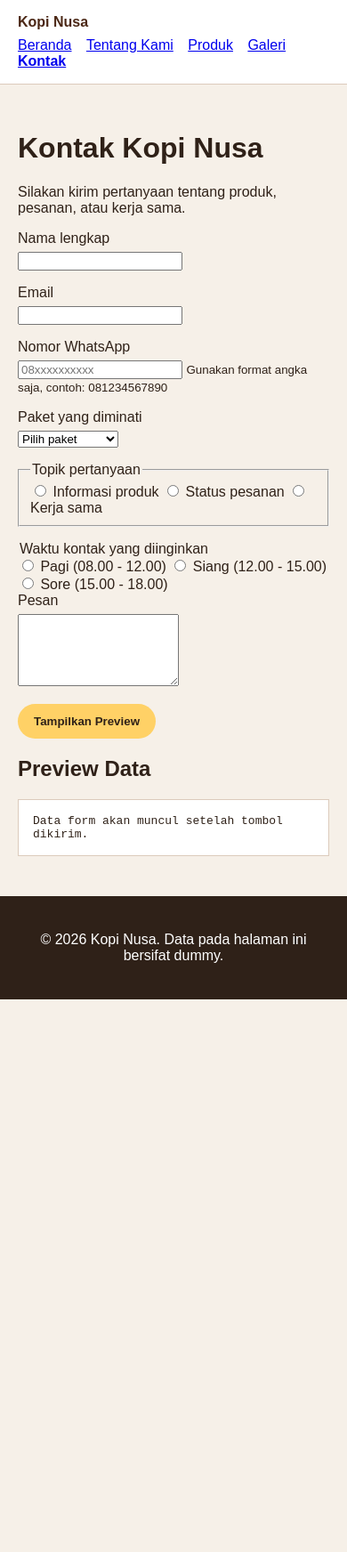
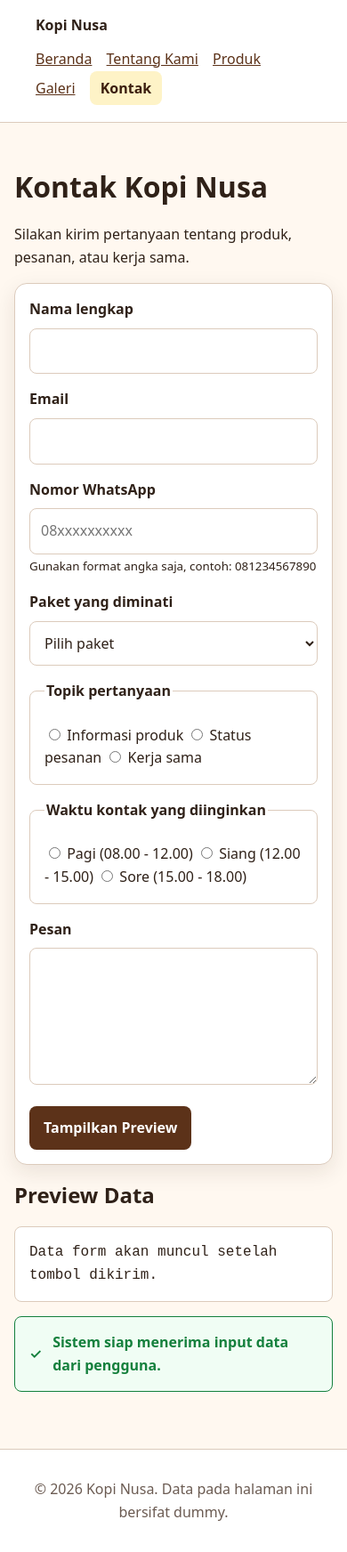
Before and after one commit to SeptiaRamadhaniPutriImiyanti/Kopi-Nusa, a plain HTML site: page kontak.html in a window 390 px wide. Shown: the whole page at 89% size. Before the commit the page ends 1123 px from the top, so only its background shows below. Drawn offline with Linux system fonts and the light colour scheme.

Commit message:
feat: bangun fondasi css dan design token

```diff
--- a/css/style.css
+++ b/css/style.css
@@ -1,64 +1,341 @@
+/* ==========================================================================
+   1. REGISTRASI DESIGN TOKENS (VARIABEL CSS)
+   ========================================================================== */
+:root {
+  /* Skema Warna Utama & Netral */
+  --color-primary: #5c3219;
+  --color-primary-strong: #3b1e0e;
+  --color-text: #2f2118;
+  --color-muted: #6b5b52;
+  --color-surface: #ffffff;
+  --color-surface-soft: #fff8f0;
+  --color-border: #dccbbc;
+  --color-focus: #1d4ed8;
+
+  /* Variasi Warna Aksesibilitas & Pesan Status */
+  --color-accent: #d97706;
+  --color-accent-hover: #b45309;
+  --color-success: #15803d;
+  --color-danger: #b91c1c;
+
+  /* Sistem Spacing / Jarak Elemen */
+  --space-1: 0.5rem;
+  --space-2: 0.75rem;
+  --space-3: 1rem;
+  --space-4: 1.5rem;
+  --space-5: 2rem;
+  --space-xl: 3rem;
+
+  /* Sistem Border Radius / Sudut Komponen */
+  --radius-sm: 0.5rem;
+  --radius-md: 0.875rem;
+  --radius-lg: 1.25rem;
+
+  /* Elevasi & Efek Bayangan */
+  --shadow-card: 0 0.5rem 1.5rem rgb(47 33 24 / 0.1);
+}
+
+/* ==========================================================================
+   2. ATURAN DASAR & RESET STYLES
+   ========================================================================== */
+*,
+*::before,
+*::after {
+  box-sizing: border-box;
+}
+
+html {
+  color-scheme: light;
+}
+
 body {
   margin: 0;
-  color: #2f2118;
-  background: #f6f0e8;
-  font-family: Arial, sans-serif;
+  color: var(--color-text);
+  background: var(--color-surface-soft);
+  font-family: system-ui, -apple-system, BlinkMacSystemFont, "Segoe UI", sans-serif;
+  font-size: 1rem;
+  line-height: 1.6;
+}
+
+img {
+  max-width: 100%;
+  height: auto;
+}
+
+a {
+  color: var(--color-primary);
+}
+
+a:hover {
+  color: var(--color-primary-strong);
+}
+
+/* Aksesibilitas Indikator Fokus Keyboard */
+:focus-visible {
+  outline: 3px solid var(--color-focus);
+  outline-offset: 3px;
+}
+
+.skip-link {
+  position: absolute;
+  top: -5rem;
+  left: var(--space-3);
+  padding: var(--space-2) var(--space-3);
+  color: var(--color-surface);
+  background: var(--color-text);
+}
+
+.skip-link:focus {
+  top: var(--space-3);
+}
+
+/* ==========================================================================
+   3. KOMPONEN LAYOUT UTAMA
+   ========================================================================== */
+.site-header,
+.site-footer {
+  padding: var(--space-3) var(--space-4);
+  background: var(--color-surface);
+  border-bottom: 1px solid var(--color-border);
+}
+
+.site-footer {
+  margin-top: var(--space-5);
+  color: var(--color-muted);
+  text-align: center;
+  border-top: 1px solid var(--color-border);
+  border-bottom: 0;
+}
+
+.nav,
+.page {
+  width: min(100% - 2rem, 60rem);
+  margin-inline: auto;
+}
+
+.brand {
+  display: inline-block;
+  margin-bottom: var(--space-2);
+  color: var(--color-text);
+  font-weight: 800;
+  text-decoration: none;
+}
+
+.nav ul {
+  padding: 0;
+  margin: 0;
+  list-style: none;
+}
+
+.nav li {
+  display: inline-block;
+  margin: 0 var(--space-2) var(--space-1) 0;
+}
+
+.nav a[aria-current="page"] {
+  padding: var(--space-1) var(--space-2);
+  color: var(--color-primary-strong);
+  font-weight: 700;
+  text-decoration: none;
+  background: #fef3c7;
+  border-radius: var(--radius-sm);
 }
 
 .page {
-  max-width: 920px;
-  margin: 0 auto;
-  padding: 32px 20px;
+  padding-block: var(--space-5);
 }
 
 .hero {
-  padding: 36px;
-  color: white;
-  background: #6f3b1f;
-  border-radius: 24px;
+  padding: var(--space-xl);
+  color: var(--color-surface);
+  background: var(--color-primary);
+  border-radius: var(--radius-lg);
+}
+
+/* ==========================================================================
+   4. TIPOGRAFI & TEKS
+   ========================================================================== */
+h1,
+h2,
+h3 {
+  line-height: 1.2;
+  text-wrap: balance;
+}
+
+h1 {
+  font-size: clamp(2rem, 6vw, 3rem);
+}
+
+p,
+li {
+  max-width: 68ch;
 }
 
 .eyebrow {
-  margin: 0 0 8px;
-  letter-spacing: 0.14em;
+  color: var(--color-primary);
+  font-weight: 800;
+  letter-spacing: 0.08em;
   text-transform: uppercase;
 }
 
-.products {
-  padding-left: 1.2rem;
+.hero .eyebrow {
+  color: #fef3c7;
 }
 
-button {
-  padding: 12px 18px;
-  color: #2f2118;
-  font-weight: 700;
-  cursor: pointer;
-  background: #ffd166;
-  border: 0;
-  border-radius: 999px;
+.price {
+  color: var(--color-primary-strong);
+  font-weight: 800;
 }
 
-.skip-link { position: absolute; left: -9999px; padding: 8px 12px; color: white; background: #2f2118; }
-.skip-link:focus { top: 8px; left: 8px; }
-.site-header { padding: 16px 20px; background: white; border-bottom: 1px solid #dccbbc; }
-.nav { max-width: 920px; margin: 0 auto; }
-.brand { display: inline-block; margin-bottom: 8px; color: #4b2715; font-weight: 800; text-decoration: none; }
-.nav ul { padding: 0; margin: 0; list-style: none; }
-.nav li { display: inline-block; margin-right: 12px; }
-.nav a[aria-current="page"] { font-weight: 800; }
-a:focus-visible,
-button:focus-visible { outline: 3px solid #2563eb; outline-offset: 3px; }
-.site-footer { padding: 24px 20px; color: white; text-align: center; background: #2f2118; }
+/* ==========================================================================
+   5. STYLING TOMBOL & SPESIFISITAS (CASCADE)
+   ========================================================================== */
+/* Style Tombol Default / Global */
+.button,
+button {
+  display: inline-block;
+  padding: var(--space-2) var(--space-3);
+  color: var(--color-surface);
+  font: inherit;
+  font-weight: 700;
+  text-decoration: none;
+  cursor: pointer;
+  background: var(--color-primary);
+  border: 0;
+  border-radius: var(--radius-sm);
+}
 
-img { max-width: 100%; height: auto; }
-figure { margin: 0 0 24px; }
-figcaption { margin-top: 8px; color: #6b5b52; }
-table { width: 100%; border-collapse: collapse; }
-caption { margin-bottom: 8px; font-weight: 700; text-align: left; }
+.button:hover,
+button:hover {
+  color: var(--color-surface);
+  background: var(--color-primary-strong);
+}
+
+/* Aturan Khusus Tombol Hero (Uji Coba Specificity DevTools) */
+.hero button {
+  color: var(--color-surface);
+  background: var(--color-accent);
+}
+
+.hero button:hover {
+  background: var(--color-accent-hover);
+}
+
+/* ==========================================================================
+   6. ELEMEN CARD, TABEL, DAN FORMULIR
+   ========================================================================== */
+.product-card,
+.media-card,
+table,
+form {
+  margin-block: var(--space-3);
+  padding: var(--space-3);
+  background: var(--color-surface);
+  border: 1px solid var(--color-border);
+  border-radius: var(--radius-md);
+  box-shadow: var(--shadow-card);
+}
+
+figure {
+  margin-inline: 0;
+}
+
+figcaption,
+caption {
+  color: var(--color-muted);
+}
+
+table {
+  width: 100%;
+  border-collapse: collapse;
+  border-radius: 0;
+}
+
+caption {
+  margin-bottom: var(--space-2);
+  font-weight: 700;
+  text-align: left;
+}
+
 th,
-td { padding: 10px; text-align: left; border: 1px solid #dccbbc; }
+td {
+  padding: var(--space-2);
+  text-align: left;
+  border: 1px solid var(--color-border);
+}
 
-.field { margin-bottom: 16px; }
-.field label { display: block; margin-bottom: 6px; }
-fieldset { margin: 0 0 16px; }
-#preview-form { padding: 16px; white-space: pre-wrap; background: white; border: 1px solid #dccbbc; }
+th {
+  background: var(--color-surface-soft);
+}
+
+.field {
+  margin-bottom: var(--space-3);
+}
+
+.field label,
+legend {
+  display: block;
+  margin-bottom: var(--space-1);
+  font-weight: 700;
+}
+
+.field input,
+.field select,
+.field textarea {
+  width: 100%;
+  padding: var(--space-2);
+  color: inherit;
+  font: inherit;
+  background: var(--color-surface);
+  border: 1px solid var(--color-border);
+  border-radius: var(--radius-sm);
+}
+
+input[type="radio"],
+input[type="checkbox"] {
+  width: auto;
+}
+
+fieldset {
+  margin: 0 0 var(--space-3);
+  padding: var(--space-3);
+  border: 1px solid var(--color-border);
+  border-radius: var(--radius-sm);
+}
+
+audio {
+  max-width: 100%;
+}
+
+#preview-form {
+  padding: var(--space-3);
+  white-space: pre-wrap;
+  background: var(--color-surface);
+  border: 1px solid var(--color-border);
+  border-radius: var(--radius-sm);
+}
+
+/* ==========================================================================
+   7. KOMPONEN PESAN STATUS INFORMASI
+   ========================================================================== */
+.status-message {
+  display: flex;
+  align-items: center;
+  gap: var(--space-2);
+  padding: var(--space-3);
+  margin-top: var(--space-3);
+  font-weight: 600;
+  border-radius: var(--radius-sm);
+}
+
+.status-success {
+  color: var(--color-success);
+  background: #f0fdf4;
+  border: 1px solid var(--color-success);
+}
+
+.status-danger {
+  color: var(--color-danger);
+  background: #fef2f2;
+  border: 1px solid var(--color-danger);
+}
--- a/kontak.html
+++ b/kontak.html
@@ -58,6 +58,7 @@
           <label><input type="radio" name="topik" value="kerja-sama" /> Kerja sama</label>
         </fieldset>
 
+        <fieldset>
           <legend>Waktu kontak yang diinginkan</legend>
           <label><input type="radio" name="waktu_kontak" value="pagi" required /> Pagi (08.00 - 12.00)</label>
           <label><input type="radio" name="waktu_kontak" value="siang" /> Siang (12.00 - 15.00)</label>
@@ -75,6 +76,10 @@
       <section aria-labelledby="preview-title">
         <h2 id="preview-title">Preview Data</h2>
         <pre id="preview-form" aria-live="polite">Data form akan muncul setelah tombol dikirim.</pre>
+        <div class="status-message status-success" role="status">
+          <span aria-hidden="true">✓</span>
+          <span>Sistem siap menerima input data dari pengguna.</span>
+        </div>
       </section>
     </main>
     <footer class="site-footer">
```
Also changed, not shown: galeri.html (+3 -4 lines), index.html (+2 -2 lines), produk.html (+4 -4 lines).
